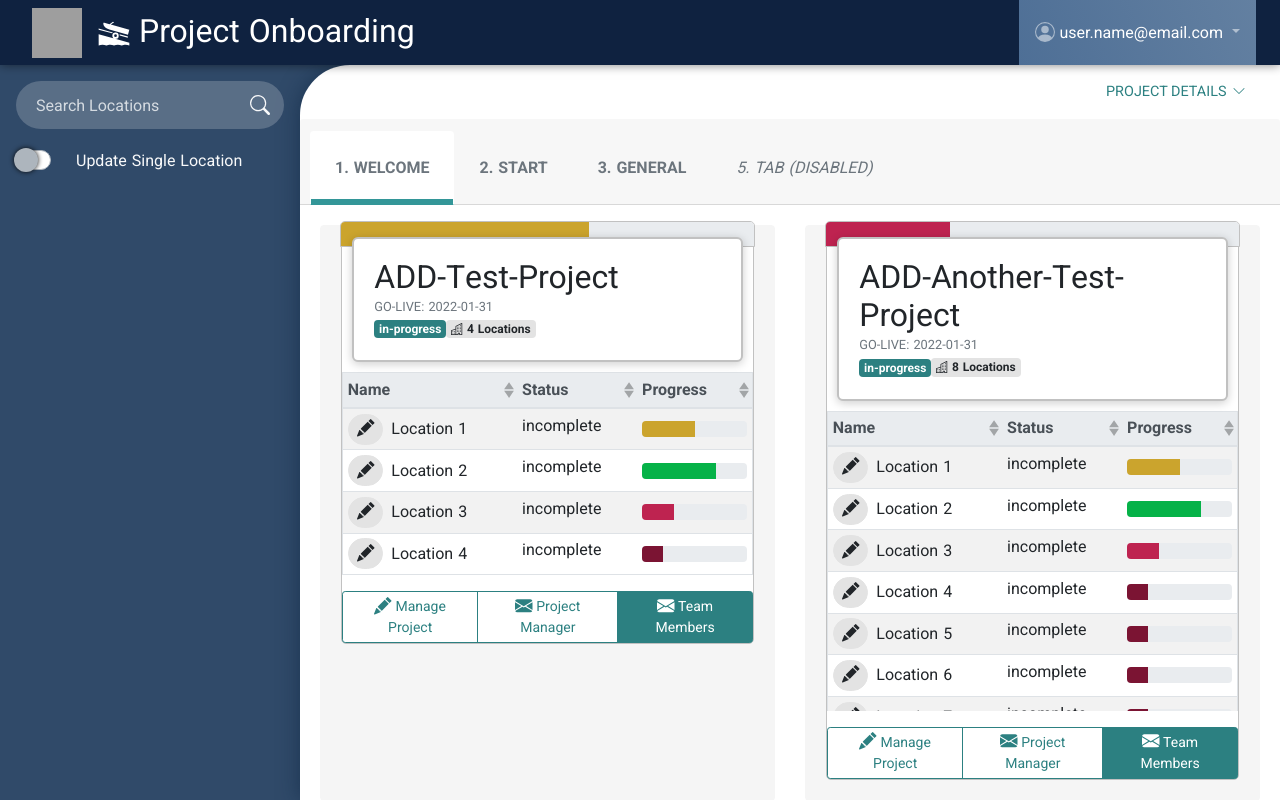
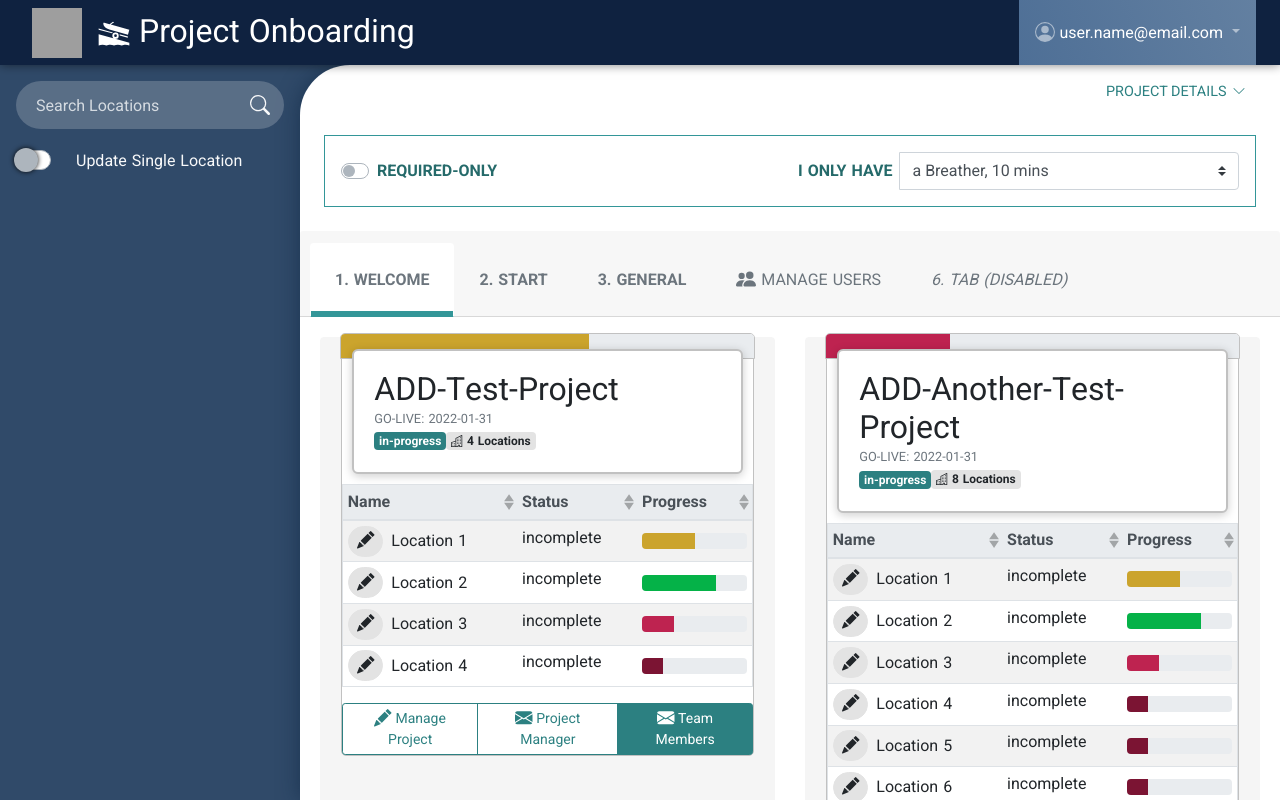
Before and after one commit to pcktbot/client-onboarder, a Nuxt app: page / in a window 1280 px wide. Built offline with nearby package versions, Linux system fonts and the light colour scheme; no server answers; grey boxes are pictures that could not be loaded.

Commit message:
place global inputs

```diff
--- a/pages/index.vue
+++ b/pages/index.vue
@@ -9,6 +9,7 @@
       </aside>
       <section class="main-content py-2">
         <project-details />
+        <global-inputs />
         <transition mode="out-in" name="fade">
           <bulk-edit-wrapper v-if="bulkIsEnabled">
             <accordion-wrapper v-if="selectedLocations.length > 0" />
@@ -35,7 +36,15 @@
                 </div>
                 <!-- Placeholder for logic until we have a better way-->
               </b-tab>
-              <b-tab title="5. Tab (Disabled)" lazy disabled title-link-class="p-4 text-uppercase text-muted font-italic" />
+              <b-tab title="Manage Users" lazy title-link-class="p-4 text-uppercase text-muted">
+                <template v-slot:title>
+                  <span>
+                    <b-icon-people-fill />
+                    Manage Users
+                  </span>
+                </template>
+              </b-tab>
+              <b-tab title="6. Tab (Disabled)" lazy disabled title-link-class="p-4 text-uppercase text-muted font-italic" />
             </b-tabs>
           </b-card>
         </transition>
```
